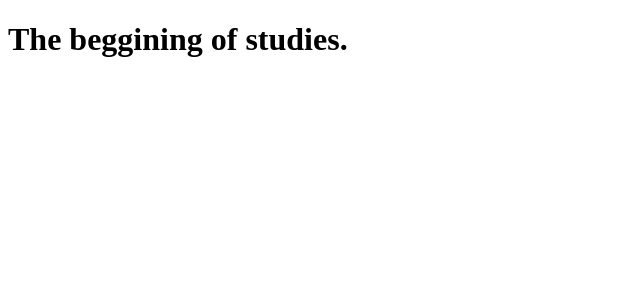
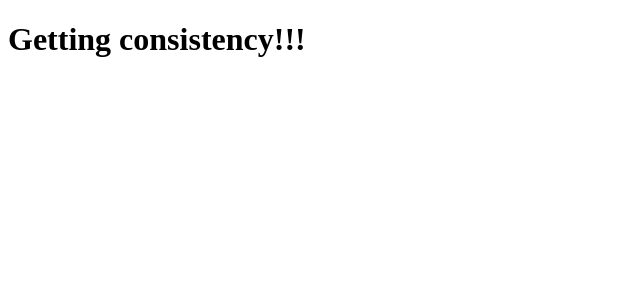
Before and after one commit to Xula/tabnews, a Next.js app: page / in a window 1280 px wide. Shown: the top 300 px of the page, without its empty margins (0-640 px from the left). Built offline with nearby package versions, Linux system fonts and the light colour scheme.

Commit message:
modificacao na pagina principal

```diff
--- a/pages/index.js
+++ b/pages/index.js
@@ -1,6 +1,6 @@
 const Home = () => {
     return (
-        <h1>The beggining of studies.</h1>
+        <h1>Getting consistency!!!</h1>
     )
 }
 
```
